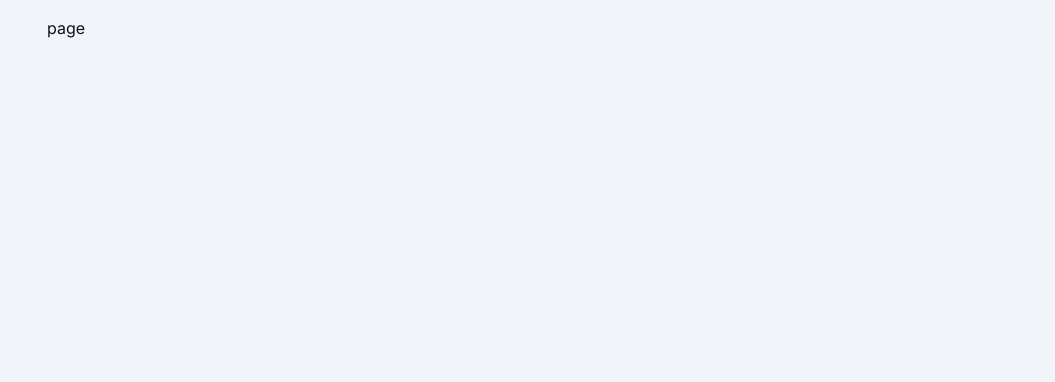
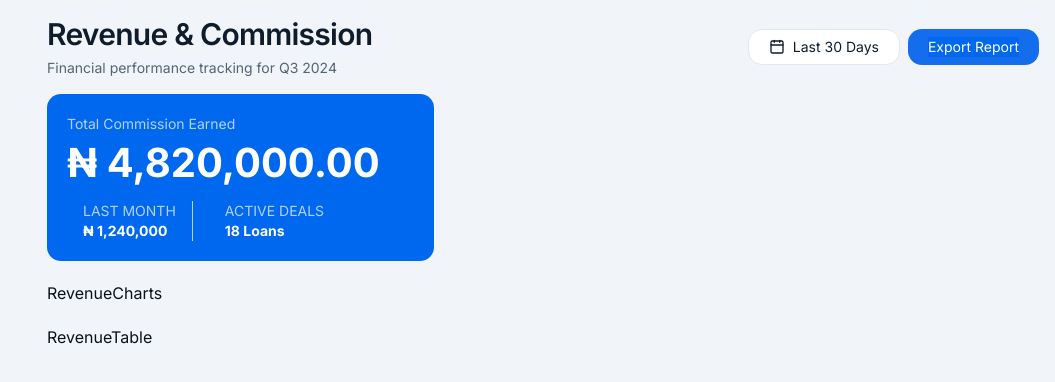
Before and after one commit to Banicoop/coocredit-business, a Next.js app: page /super-agent/revenue in a window 1280 px wide. Shown: the top 382 px of the page, without its empty margins (225-1280 px from the left). Built offline with nearby package versions, Linux system fonts and the light colour scheme; a web font is replaced by a local one.

Commit message:
implement revenue page sections UI layout

```diff
--- a/src/app/(dashboard)/super-agent/(main)/customers/page.tsx
+++ b/src/app/(dashboard)/super-agent/(main)/customers/page.tsx
@@ -6,7 +6,7 @@ import React, { ReactNode } from 'react';
 import BusinessCustTable from './_section/BusinessCustTable';
 
 
-const Card = ({icon, label, info, num}: {icon: React.ReactNode, label: string, info: React.ReactNode, num: string}) => (
+export const Card = ({icon, label, info, num}: {icon: React.ReactNode, label: string, info: React.ReactNode, num: string}) => (
   <FlexBox className='flex-col h-32'>
     <Flex className='justify-between mb-1.5'>
       <Flex className='p-2 rounded-full bg-accent h-fit'>
--- a/src/app/(dashboard)/super-agent/(main)/reports/_sections/reportCards.tsx
+++ b/src/app/(dashboard)/super-agent/(main)/reports/_sections/reportCards.tsx
@@ -57,7 +57,7 @@ export const LiveLedger = ({title, activity, items, className}: LiveLedgerProps)
 
             <Grid className='md:grid-cols-2 gap-4'>
                 {items.map((item) => (
-                    <Grid className='grid-cols-[1fr_auto] items-center justify-between'>
+                    <Grid className='grid-cols-[1fr_auto] items-center justify-between' key={item.info}>
                         <Flex className='gap-2'>
                             <Flex className='p-2.5 rounded-full bg-card'>
                                 {item.icon}
--- /dev/null
+++ b/src/app/(dashboard)/super-agent/(main)/revenue/_sections/RevenueCharts.tsx
@@ -0,0 +1,9 @@
+import React from 'react'
+
+const RevenueCharts = () => {
+  return (
+    <div>RevenueCharts</div>
+  )
+}
+
+export default RevenueCharts;
--- /dev/null
+++ b/src/app/(dashboard)/super-agent/(main)/revenue/_sections/RevenueTable.tsx
@@ -0,0 +1,9 @@
+import React from 'react'
+
+const RevenueTable = () => {
+  return (
+    <div>RevenueTable</div>
+  )
+}
+
+export default RevenueTable;
--- /dev/null
+++ b/src/app/(dashboard)/super-agent/(main)/revenue/_sections/RevenueWidget.tsx
@@ -0,0 +1,58 @@
+import { ColItem, PageHeader } from '@/components/ui/PageHeader';
+import { Flex, FlexCol, Grid } from '@/components/ui/ui-layout';
+import { Calendar } from 'lucide-react';
+import React from 'react'
+
+const RevenueWidget = () => {
+  return (
+    <Grid className='gap-4'>
+        <PageHeader
+            title='Revenue & Commission'
+            description='Financial performance tracking for Q3 2024'
+            actions={[
+            {
+                label:'Last 30 Days',
+                variant: 'secondary',
+                icon: <Calendar size={16}/>
+            },
+            {
+                label:'Export Report',
+                variant: 'primary',
+
+            },
+            ]}
+        />
+
+        <Grid className='grid-cols-5 gap-4'>
+            <FlexCol className='bg-primary p-5 rounded-lg col-span-2 gap-2.5'>
+                <ColItem
+                    className=''
+                    item1='Total Commission Earned'
+                    item2='₦ 4,820,000.00'
+                    className1='text-card/70'
+                    className2='text-card font-bold text-[40px]'
+                    />
+
+                <Flex className='gap-4'>
+                    <ColItem
+                        className='border-r border-r-card/70 px-4'
+                        item1='LAST MONTH'
+                        item2='₦ 1,240,000'
+                        className1='text-card/70'
+                        className2='text-card font-bold '
+                        />
+                    <ColItem
+                        className='px-4'
+                        item1='ACTIVE DEALS'
+                        item2='18 Loans'
+                        className1='text-card/70'
+                        className2='text-card font-bold'
+                        />
+                </Flex>
+            </FlexCol>
+        </Grid>
+    </Grid>
+  )
+}
+
+export default RevenueWidget;
--- a/src/app/(dashboard)/super-agent/(main)/revenue/page.tsx
+++ b/src/app/(dashboard)/super-agent/(main)/revenue/page.tsx
@@ -1,8 +1,16 @@
-import React from 'react'
+import { Grid } from '@/components/ui/ui-layout';
+import RevenueWidget from './_sections/RevenueWidget';
+import RevenueCharts from './_sections/RevenueCharts';
+import RevenueTable from './_sections/RevenueTable';
+
 
 const RevenuePage = () => {
   return (
-    <div>page</div>
+    <Grid className='gap-5'>
+      <RevenueWidget/>
+      <RevenueCharts/>
+      <RevenueTable/>
+    </Grid>
   )
 }
 
```
